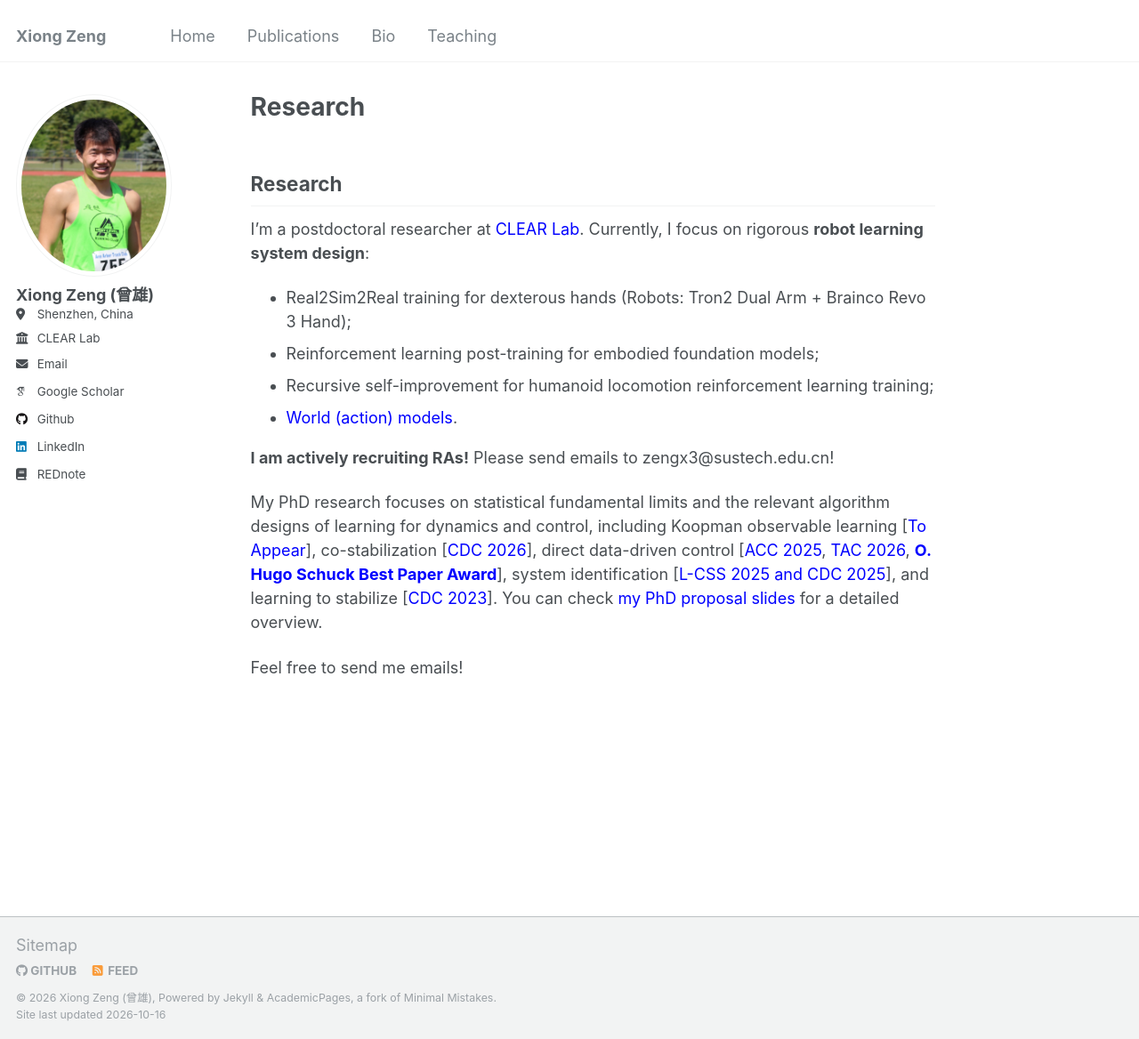
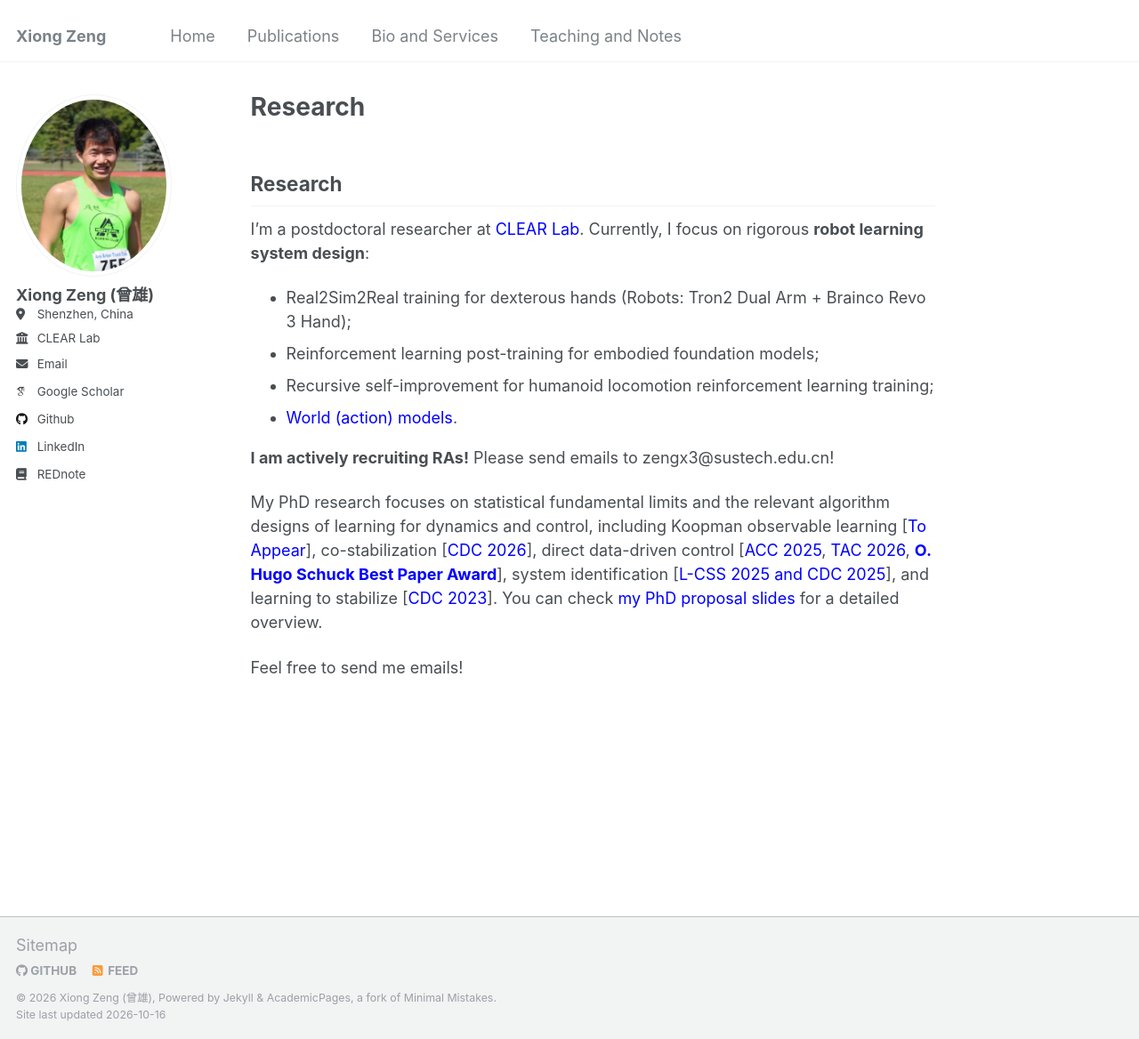
Before and after one commit to zengxiong111/zengxiong.github.io, a Jekyll site: the page built from _pages/about.md, in a window 1280 px wide and 1168 px high. Shown: the whole window at 89% size. Built offline with Jekyll 4.4.1, drawn with Linux system fonts in a browser that asks for light colours; some web fonts are replaced; our own code applies the rules of GitHub Pages for plain Markdown files.

Commit message:
Rename bio and teaching navigation labels

```diff
--- a/_data/navigation.yml
+++ b/_data/navigation.yml
@@ -5,8 +5,8 @@ main:
   - title: "Publications"
     url: /publications/
 
-  - title: "Bio"
+  - title: "Bio and Services"
     url: /markdown/
 
-  - title: "Teaching"
+  - title: "Teaching and Notes"
     url: /teaching/
```
